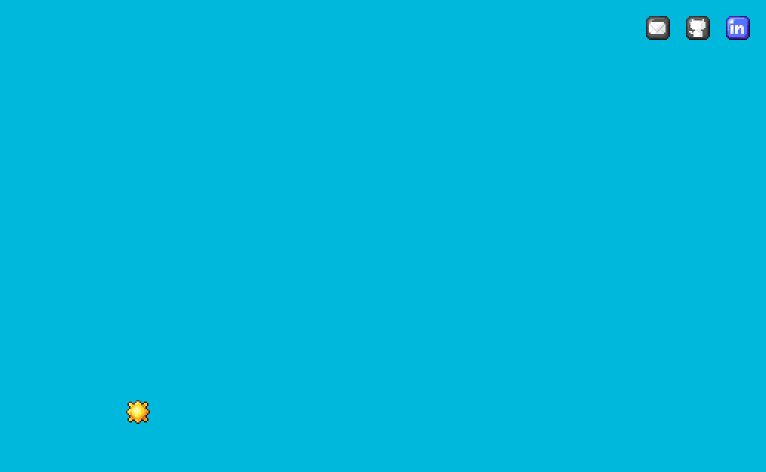
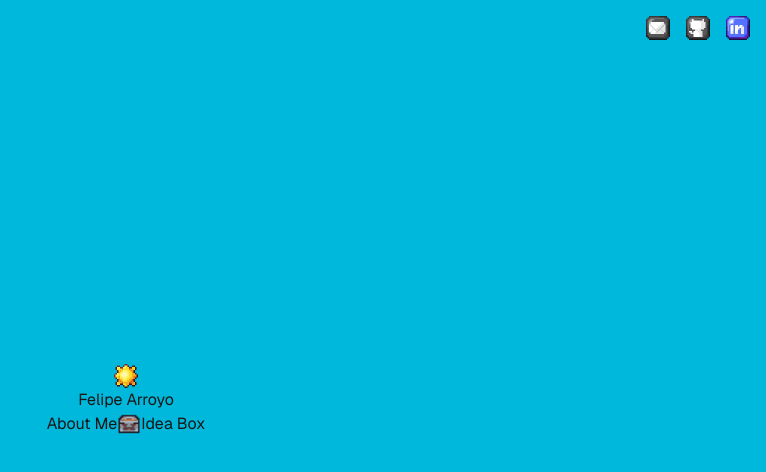
Before and after one commit to feliarroyo/portfolio, a Next.js app: page / in a window 1280 px wide. Shown: the top 472 px of the page, without its empty margins (514-1280 px from the left). Built offline with nearby package versions, Linux system fonts and the light colour scheme.

Commit message:
fix: dark mode issues fixed

```diff
--- a/app/components/DarkModeToggle.tsx
+++ b/app/components/DarkModeToggle.tsx
@@ -1,5 +1,6 @@
+"use client";
 import Image from "next/image";
-import { useState } from "react";
+import { useState, useEffect } from 'react'
 import { useTheme } from 'next-themes'
 
 interface DarkModeToggleProps {
@@ -7,7 +8,19 @@ interface DarkModeToggleProps {
 }
 
 export default function DarkModeToggle({ className }: DarkModeToggleProps) {
+  const [mounted, setMounted] = useState(false)
   const { theme, setTheme } = useTheme()
+
+
+  // useEffect only runs on the client, so now we can safely show the UI
+  useEffect(() => {
+    setMounted(true)
+  }, [])
+
+  if (!mounted) {
+    return null
+  }
+
   return (
     <div className={`${className}`}>
       <button onClick={() => setTheme(theme === 'dark' ? 'light' : 'dark')}>
--- a/app/layout.tsx
+++ b/app/layout.tsx
@@ -1,6 +1,7 @@
 import type { Metadata } from "next";
 import { Geist, Geist_Mono } from "next/font/google";
 import "./globals.css";
+import { ThemeProvider } from "next-themes";
 
 const geistSans = Geist({
   variable: "--font-geist-sans",
@@ -19,11 +20,15 @@ export const metadata: Metadata = {
 
 export default function RootLayout({ children }: LayoutProps<"/">) {
   return (
-    <html
+    <html suppressHydrationWarning
       lang="en"
       className={`${geistSans.variable} ${geistMono.variable} h-full antialiased`}
     >
-      <body className="min-h-full flex flex-col">{children}</body>
+      <body className="min-h-full flex flex-col">
+        <ThemeProvider attribute="class" defaultTheme="system" enableSystem>
+          {children}
+        </ThemeProvider>
+      </body>
     </html>
   );
 }
--- a/app/page.tsx
+++ b/app/page.tsx
@@ -1,20 +1,31 @@
-"use client";
-
 import { ThemeProvider } from "next-themes";
 import DarkModeToggle from "./components/DarkModeToggle";
 import SocialMediaIcons from "./components/SocialMediaIcons";
+import AboutMeButton from "./components/AboutMeButton";
+import ProjectsButton from "./components/ProjectsButton";
+import IdeaBoxButton from "./components/IdeaBoxButton";
 
 export default function Home() {
   return (
-    <ThemeProvider>
-    <div className="flex flex-col flex-1 items-center justify-center bg-cyan-500 font-sans dark:bg-purple-950">
-      <main>
-        <div className="flex items-right">
-          <DarkModeToggle className="fixed items-center justify-center"/>
-          <SocialMediaIcons className="fixed top-4 right-4 z-50"/>
+    <div className="flex flex-col min-h-screen items-center justify-center bg-cyan-500 font-sans dark:bg-purple-950">
+      {/* Social Media Icons go on the top right */}
+      <div className="flex items-right">
+        <SocialMediaIcons className="fixed top-4 right-4 z-50" />
+      </div>
+      {/* Dark Mode Toggle should be on the top center */}
+      <div>
+        <DarkModeToggle className="flex items-center justify-center" />
+      </div>
+      <main className="flex flex-col items-center">
+        {/* Header */}
+        <h1>Felipe Arroyo</h1>
+        {/* Buttons should be in the center of the page, over the foreground (yet to be added) */}
+        <div className="flex flex-row justify-between">
+          <AboutMeButton />
+          <ProjectsButton />
+          <IdeaBoxButton />
         </div>
       </main>
-    </div>
-    </ThemeProvider>
+    </div >
   );
 }
```
